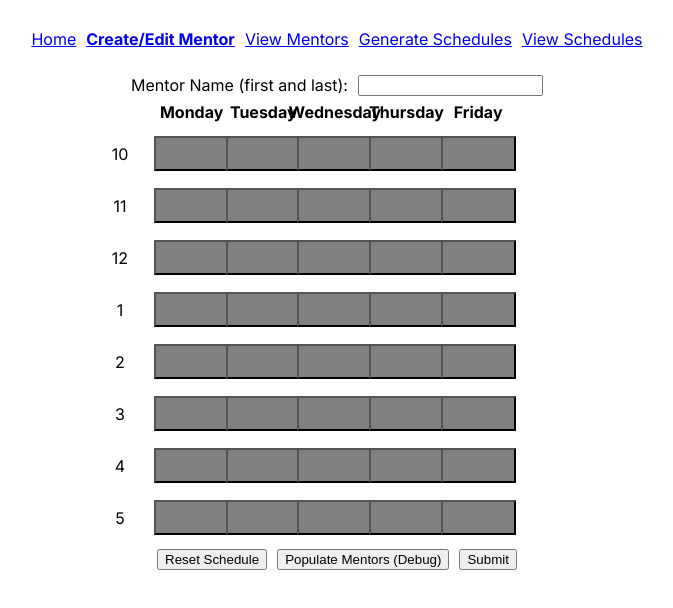
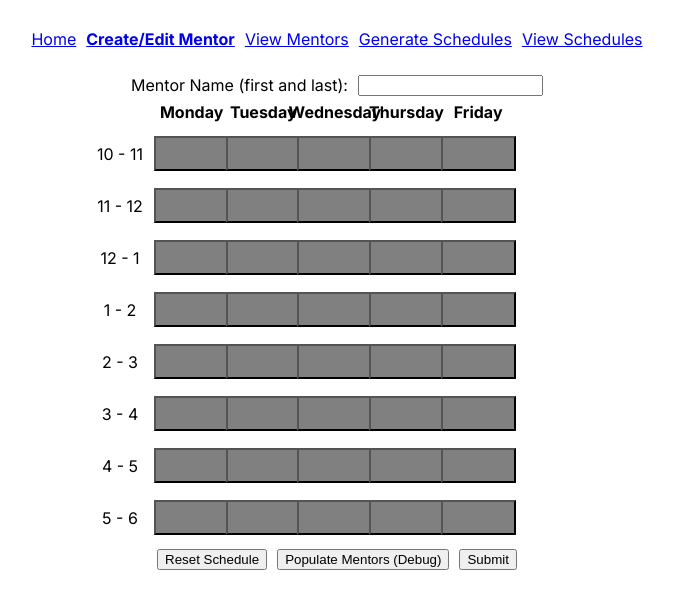
Before and after one commit to BlckHawker/Mentor-Schedule-Maker, a Next.js app: page /mentor/create in a window 1280 px wide. Shown: the top 608 px of the page, without its empty margins (303-976 px from the left). Built offline with nearby package versions, Linux system fonts and the light colour scheme.

Commit message:
Add end time to Create Mentor Page

```diff
--- a/src/components/CreateMentor.tsx
+++ b/src/components/CreateMentor.tsx
@@ -8,6 +8,7 @@ const CreateMentor = () => {
 
   const days = ["Monday", "Tuesday", "Wednesday", "Thursday", "Friday"]
   const times = ["10", "11", "12", "1", "2", "3", "4", "5"]
+  const endTimes = ["11", "12", "1", "2", "3", "4", "5", "6"]
 
   const blankAvailability = {
     "Monday": [false, false, false, false, false, false, false, false],
@@ -77,8 +78,9 @@ const CreateMentor = () => {
 
   function makeElementArr(time: string) {
     const timeIndex = times.indexOf(time);
+    const endTime = endTimes[timeIndex];
     const buttons = days.map(day => <Block day={day as keyof Availability} index={timeIndex} availability={availability} setAvailability={setAvailability} />)
-    const arr = [<p>{time}</p>].concat(buttons);
+    const arr = [<p>{time} - {endTime}</p>].concat(buttons);
     return arr;
     }
 
```
